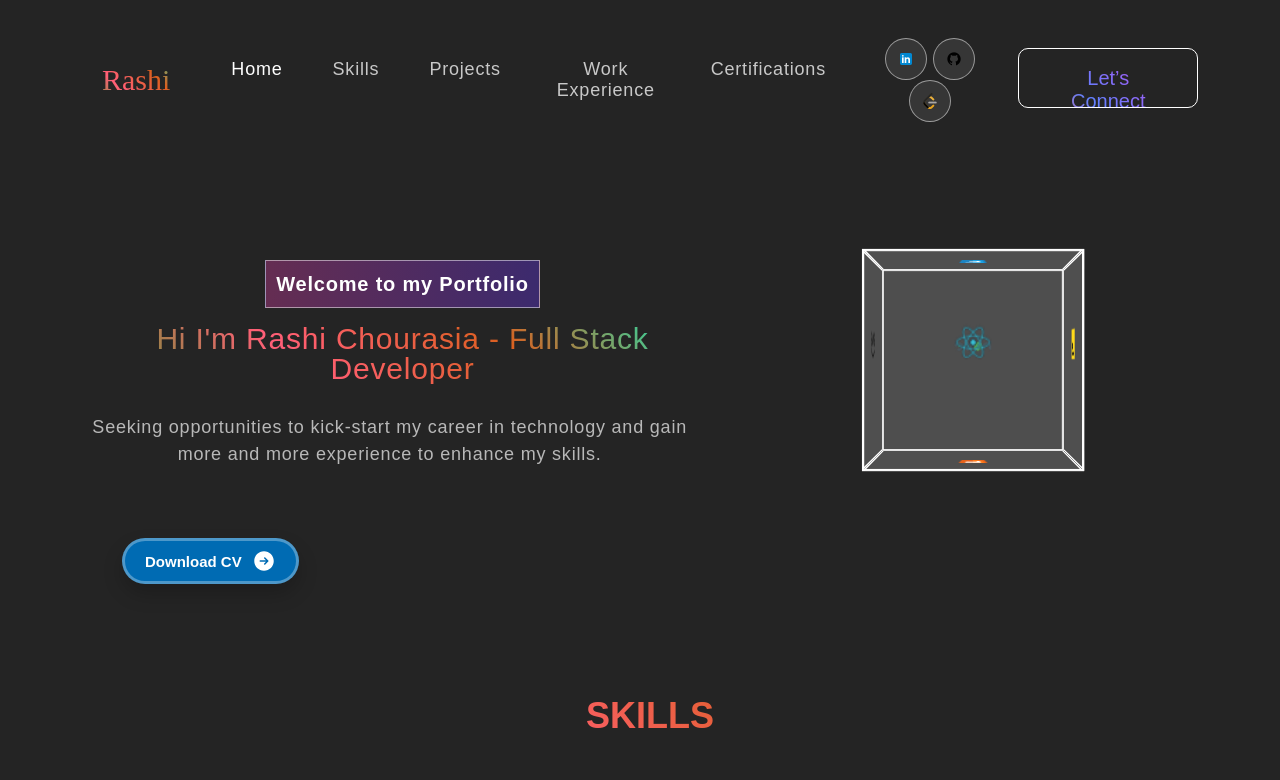
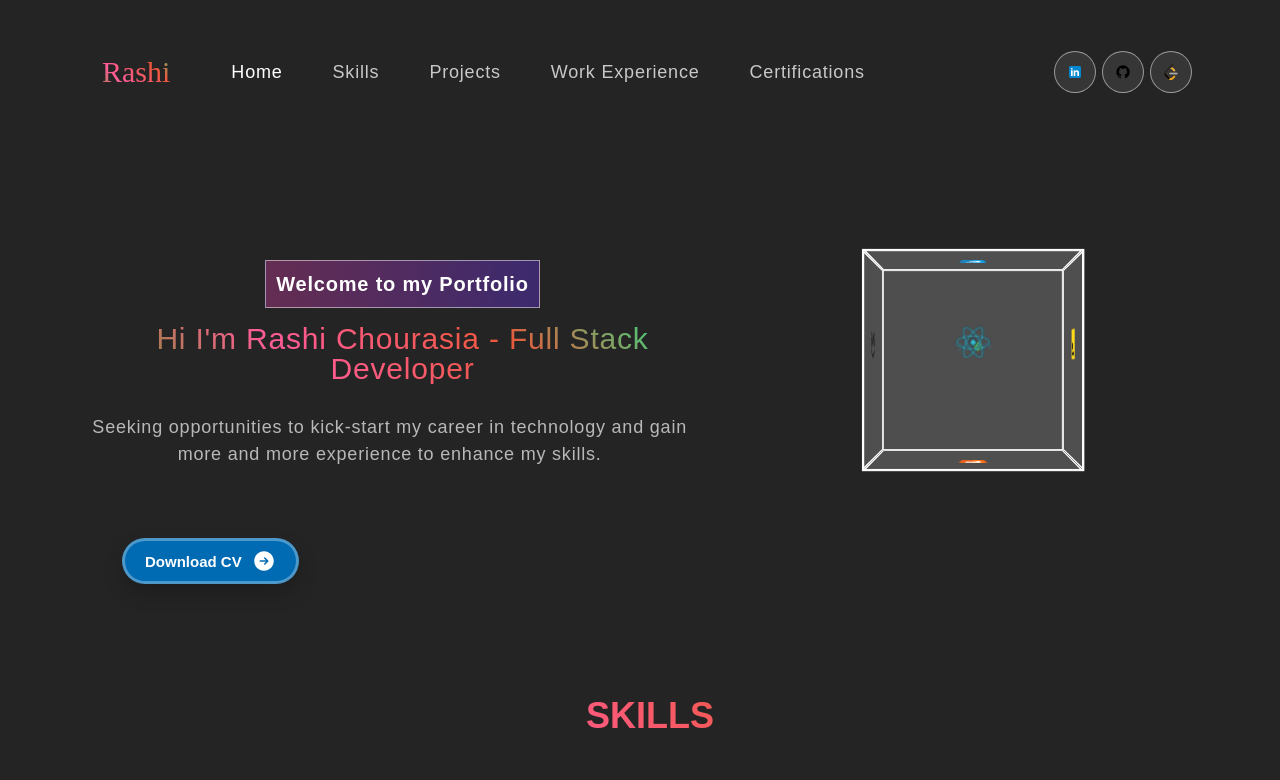
Before and after one commit to rashichourasia2118/portfolio-website, a React (Create React App) app: page / in a window 1280 px wide. Shown: the top 780 px of the page. Built offline with nearby package versions, Linux system fonts and the light colour scheme; a web font is replaced by a local one.

Commit message:
small update

```diff
--- a/src/App.js
+++ b/src/App.js
@@ -7,7 +7,7 @@ import { Skills } from './components/Skills';
 import { Projects } from './components/Projects';
 import { Experience } from './components/Experience';
 import { Certifications } from './components/certifications';
-import {Contact } from './components/Contact';
+// import {Contact } from './components/Contact';
 import {Footer} from './components/Footer';
 
 
@@ -21,7 +21,7 @@ function App() {
       <Projects />
       <Experience />
       <Certifications />
-      <Contact />
+      {/* <Contact /> */}
       <Footer />
      </div>
   );
--- a/src/components/NavBar.js
+++ b/src/components/NavBar.js
@@ -1,6 +1,6 @@
 import { useState,useEffect } from 'react';
 import { Navbar, Nav, Container } from "react-bootstrap";
-import { HashLink } from 'react-router-hash-link';
+// import { HashLink } from 'react-router-hash-link';
 import icon1 from '../assets/images/linkedin-32.png';
 import icon2 from '../assets/images/github-32.png';
 import icon3 from '../assets/images/leetcode-32.png';
@@ -48,9 +48,9 @@ export const NavBar = () =>{
                 <a href="https://github.com/rashichourasia2118"><img src={icon2} alt=""/></a>
                 <a href="https://leetcode.com/the_rashichourasia/"><img src={icon3} alt=""/></a>
             </div>
-            <HashLink to='#connect'>
+            {/* <HashLink to='#connect'>
                 <button className="neonText medium connect-btn"><span >Let’s Connect</span></button>
-            </HashLink>
+            </HashLink> */}
           </span>
         </Navbar.Collapse>
       </Container>
```
Also changed, not shown: 1 other file (tests, documents, lock files or other folders).
